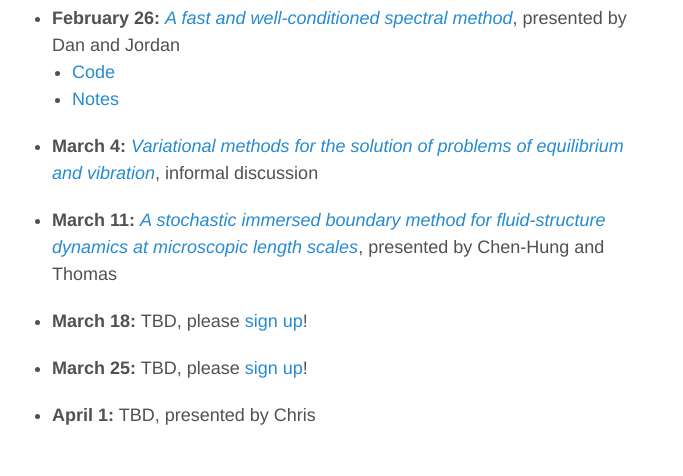
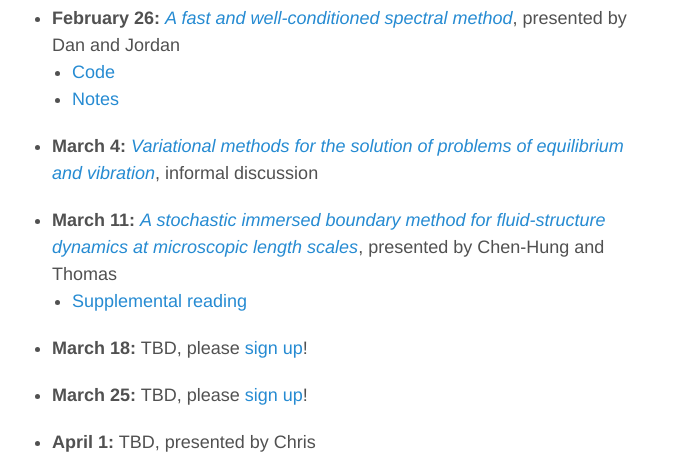
Before and after one commit to seasnumerics/seasnumerics.github.io, a plain HTML site: page index.html in a window 1280 px wide. Shown: the part 467-943 px from the top of the page, without its empty margins (298-981 px from the left). Before the commit the page ends 916 px from the top, so only its background shows below. Drawn offline with Linux system fonts and the light colour scheme; a web font is replaced by a local one.

Commit message:
Added supplemental reading for 03-11-16

```diff
--- a/index.html
+++ b/index.html
@@ -51,6 +51,9 @@
 <ul>
 <li>
 <strong>March 11:</strong> <a href="/meetings/03-11-16/paper/A%20stochastic%20immersed%20boundary%20method%20for%20fluid-structure%20dynamics%20at%20microscopic%20length%20scales.pdf"><em>A stochastic immersed boundary method for fluid-structure dynamics at microscopic length scales</em></a>, presented by Chen-Hung and Thomas
+<ul>
+<li><a href="/meetings/03-11-16/paper/dhigham.pdf">Supplemental reading</a></li>
+</ul>
 </li>
 </ul>
 
```
Also changed, not shown: 1 other file.
